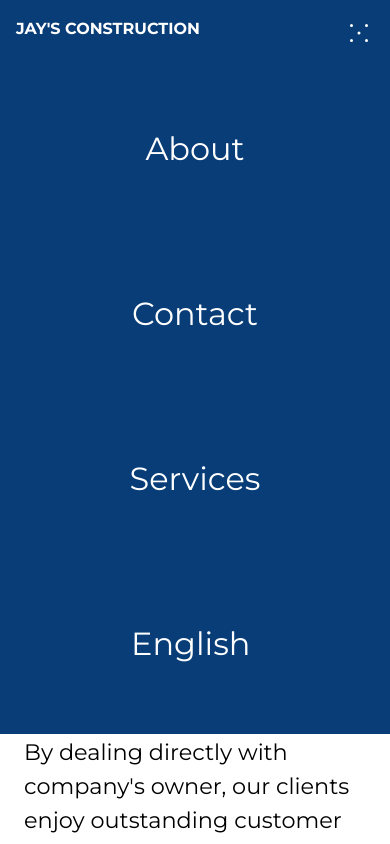
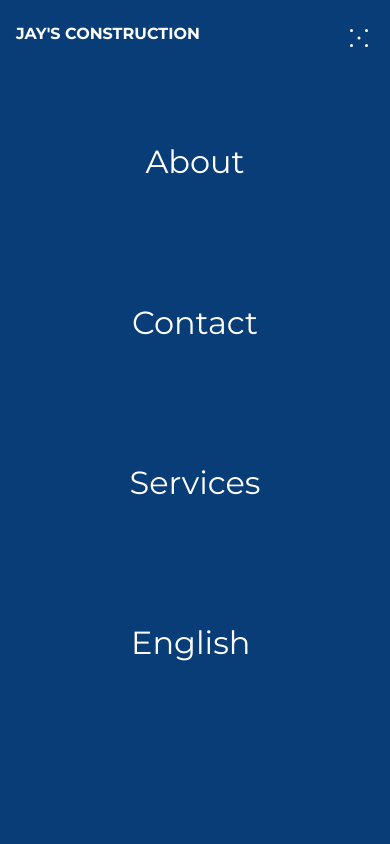
Before and after one commit to 93Belen/JConstruction, a Next.js app: page /about in a window 390 px wide. Both pictures are taken after a click on the icon 359 px from the left and 33 px from the top of the page. Shown: the top 844 px of the page. Built offline with nearby package versions, Linux system fonts and the light colour scheme.

Commit message:
menu takes whole screen and doesnt scroll when open

```diff
--- a/app/components/Header.tsx
+++ b/app/components/Header.tsx
@@ -2,7 +2,7 @@
 
 
 import Link from "next/link";
-import { ChangeEvent, useState } from "react";
+import { ChangeEvent, useState, useEffect } from "react";
 import { motion, AnimatePresence } from 'framer-motion';
 import { useWebStore } from "../state/store";
 import {selectedLanguage} from "components/content/header";
@@ -29,9 +29,22 @@ export default function Header(){
     const content = language === 'spanish' ? selectedLanguage.spanish : selectedLanguage.english
 
 
+    useEffect(() => {
+        if (isOpen) {
+          document.body.classList.add('disable-scroll');
+        } else {
+          document.body.classList.remove('disable-scroll');
+        }
+
+        return () => {
+          // Clean up by removing the class when the component unmounts
+          document.body.classList.remove('disable-scroll');
+        };
+      }, [isOpen]);
+
 
     return (
-        <header className='bg-blue flex justify-between text-white font-mono py-[18px] md:px-[2rem] px-[1rem] items-center'>
+        <header className='bg-blue flex justify-between text-white font-mono py-[18px] md:px-[2rem] px-[1rem] items-center h-[9vh] md:h-auto'>
             <Link className='text-white no-underline' href='/'><h1 className='font-bold text-[1rem] md:text-[1.5rem]'>JAY'S CONSTRUCTION</h1></Link>
             <div className='hidden md:flex justify-around font-medium gap-[20px] text-[1rem]'>
                 <Link className='text-white no-underline border-b-2 border-b-orange border-opacity-0 hover:border-opacity-100 duration-[1s]' href='/about'>{content.about}</Link>
@@ -82,7 +95,7 @@ export default function Header(){
                 <motion.div layout
                 initial={{ opacity: 0}}
                 animate={{opacity: isOpen ? 1 : 0}}
-                 className={`flex bg-blue top-[59px] left-0 absolute w-full flex-col h-[80vh] justify-around text-center items-center p-2 pb-10 text-[2rem]`}>
+                 className={`flex bg-blue top-[8.8vh] left-0 absolute w-full flex-col h-[91.2vh] justify-around text-center items-center p-2 pb-10 text-[2rem]`}>
                 <Link onClick={toggleMwenu} className='text-white no-underline' href='/about'>{content.about}</Link>
                 <Link onClick={toggleMwenu} className='text-white no-underline' href='/contact'>{content.contact}</Link>
                 <Link onClick={toggleMwenu} className='text-white no-underline' href='/services'>{content.services}</Link>
@@ -90,6 +103,7 @@ export default function Header(){
                     <option value="english">English</option>
                     <option value="spanish">Español</option>
                 </select>
+                <div></div>
                 </motion.div>
             </AnimatePresence>
             </div>
--- a/app/globals.css
+++ b/app/globals.css
@@ -34,3 +34,7 @@
 #accordion div h2 button::after{
   color: white;
 }
+
+.disable-scroll {
+  overflow: hidden;
+}
```
